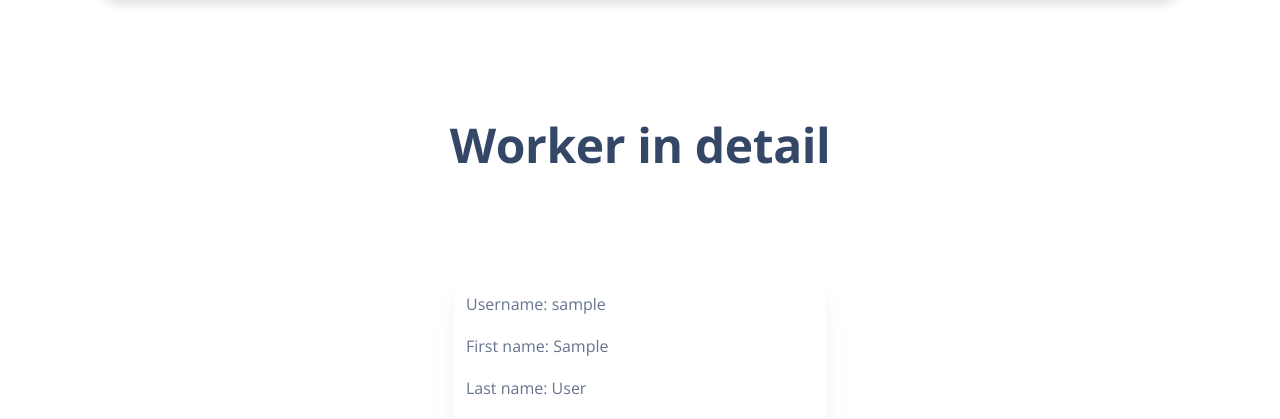
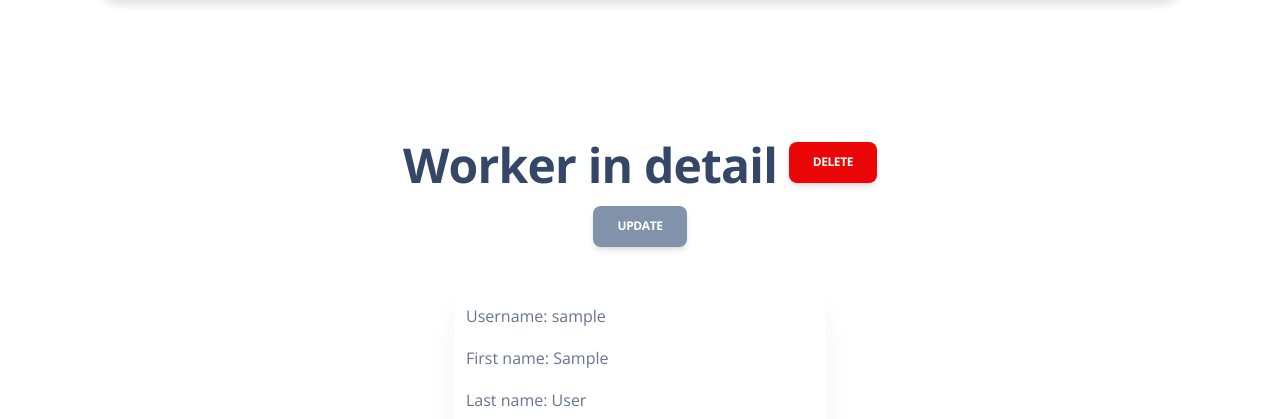
Before and after one commit to MatsalakO/it-company-task-manager, a Django app: page /workers/1/ in a window 1280 px wide. Shown: the part 73-492 px from the top of the page. Run offline with Django 5.2, Linux system fonts and the light colour scheme; the visitor is signed in with stand-in values (Sample User, id 1); data comes from the database, SQL or seed files in the repository; data that the repository does not hold is empty; some libraries are stand-ins or nearby versions.

Commit message:
add datetime picker for field deadline in create/update task and add update/delete for workers page

```diff
--- a/manager/models.py
+++ b/manager/models.py
@@ -41,7 +41,7 @@ class Task(models.Model):
 
     name = models.CharField(max_length=255)
     description = models.TextField(max_length=255)
-    deadline = models.DateField(blank=False)
+    deadline = models.DateField(null=True)
     is_completed = models.BooleanField(default=False)
     priority = models.CharField(max_length=2, choices=Priority.choices, default=Priority.NORMAL)
     task_type = models.ForeignKey(TaskType, on_delete=models.CASCADE)
--- a/manager/urls.py
+++ b/manager/urls.py
@@ -19,6 +19,8 @@ from manager.views import (
     PositionDeleteView,
     TaskTypeDeleteView,
     TaskWorkerUpdate,
+    WorkerDeleteView,
+    WorkerUpdateView,
 )
 
 app_name = "manager"
@@ -61,6 +63,9 @@ urlpatterns = [
         name="worker-detail"
     ),
     path("workers/create/", WorkerCreateView.as_view(), name="worker-create"),
+    path("workers/<int:pk>/update/", WorkerUpdateView.as_view(), name="worker-update"),
+
+    path("workers/<int:pk>/delete/", WorkerDeleteView.as_view(), name="worker-delete"),
     path(
         "task/<int:pk>/task_worker_update/",
         TaskWorkerUpdate.as_view(),
--- a/manager/views.py
+++ b/manager/views.py
@@ -189,6 +189,18 @@ class WorkerCreateView(LoginRequiredMixin, generic.CreateView):
     success_url = reverse_lazy("manager:worker-list")
 
 
+class WorkerUpdateView(LoginRequiredMixin, generic.UpdateView):
+    model = Worker
+    form_class = WorkerCreationForm
+    success_url = reverse_lazy("manager:worker-list")
+
+
+class WorkerDeleteView(LoginRequiredMixin, generic.DeleteView):
+    model = Worker
+    template_name = "manager/worker_confirm_delete.html"
+    success_url = reverse_lazy("manager:worker-list")
+
+
 @method_decorator(login_required, name="dispatch")
 class TaskWorkerUpdate(View):
 
--- a/templates/manager/worker_detail.html
+++ b/templates/manager/worker_detail.html
@@ -1,8 +1,20 @@
 {% extends "layouts/base_sections.html" %}
 {% load static %}
 {% block content %}
-{% include 'includes/page_header.html' with page_title="Worker in detail" %}
-  <section class="pt-1 pb-1" id="count-stats">
+  <div class="page-header min-vh-75 relative">
+    <div class="col-lg-5 text-center mx-auto">
+      <h1 class="pt-3 mt-n6">
+        Worker in detail
+        <a href="{% url 'manager:worker-delete' pk=worker.id %}" class="btn btn-danger link-to-page">
+          Delete
+        </a>
+        <a href="{% url 'manager:worker-update' pk=worker.id %}" class="btn btn-secondary link-to-page">
+          Update
+        </a>
+      </h1>
+    </div>
+  </div>
+  <section class="pt-3 pb-4" id="count-stats">
     <div class="container">
       <div class="row justify-content-center">
         <div class="col-lg-4 z-index-4 border-radius-xl mt-n12 mx-auto py-3 blur shadow-blur">
--- a/templates/manager/worker_form.html
+++ b/templates/manager/worker_form.html
@@ -1,12 +1,12 @@
 {% extends "layouts/base_sections.html" %}
-{% load static %}
 {% load crispy_forms_filters %}
 {% block content %}
-{% include 'includes/page_header.html' with page_title="Create Worker" %}
+{% include 'includes/page_header.html' with page_title="Editing a worker" %}
   <section class="pt-3 pb-4" id="count-stats">
     <div class="container">
       <div class="row justify-content-center">
         <div class="col-lg-9 z-index-5 border-radius-xl mt-n12 mx-auto py-3 blur shadow-blur">
+          <h1 class="row justify-content-center">{{ object|yesno:"Update,Create" }}</h1>
           <form action="" method="post" novalidate>
             {% csrf_token %}
             {{ form|crispy }}
```
Also changed, not shown: manager/forms.py (+8 -0 lines).
